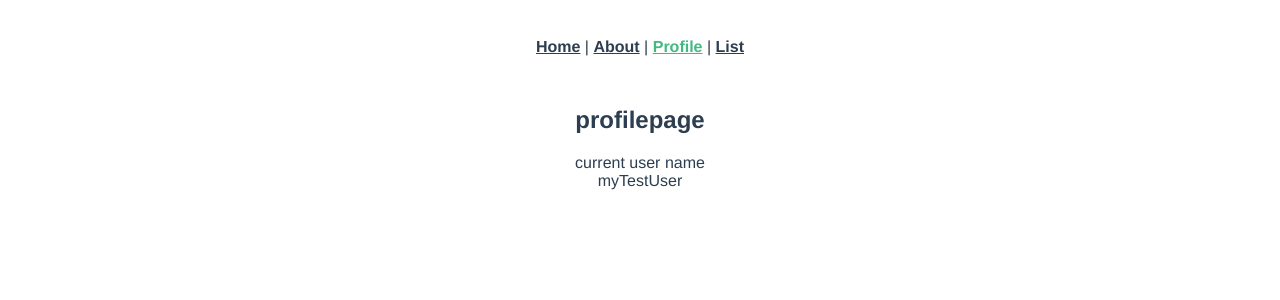
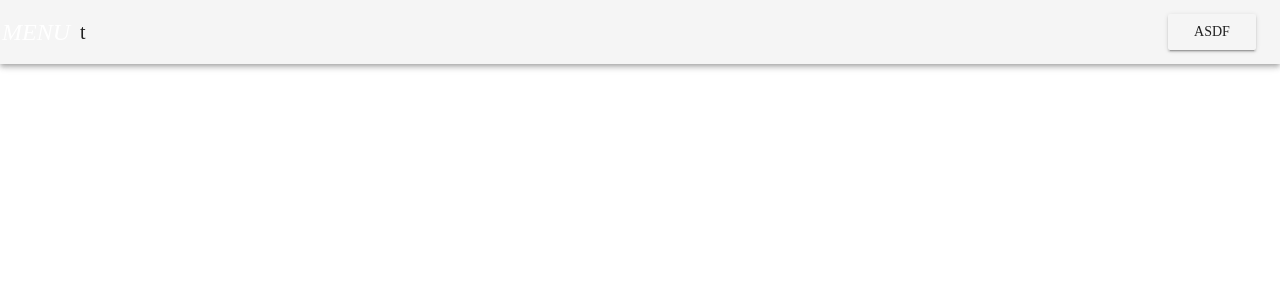
Before and after one commit to ttskp/vue-ws, a Vue app: page /profile in a window 1280 px wide. Shown: the top 300 px of the page. Built offline with nearby package versions, Linux system fonts and the light colour scheme.

Commit message:
add vuetify

```diff
--- a/package.json
+++ b/package.json
@@ -13,6 +13,7 @@
     "register-service-worker": "^1.6.2",
     "vue": "^2.6.10",
     "vue-router": "^3.0.3",
+    "vuetify": "^1.5.14",
     "vuex": "^3.0.1"
   },
   "devDependencies": {
--- a/src/App.vue
+++ b/src/App.vue
@@ -1,15 +1,25 @@
+<!--<template>-->
+<!--  <div id="app">-->
+<!--    <div id="nav">-->
+<!--      <router-link to="/">Home</router-link> |-->
+<!--      <router-link to="/about">About</router-link> |-->
+<!--      <router-link to="/profile">Profile</router-link> |-->
+<!--      <router-link to="/list">List</router-link>-->
+<!--    </div>-->
+<!--    <router-view/>-->
+<!--  </div>-->
+<!--</template>-->
 <template>
-  <div id="app">
-    <div id="nav">
-      <router-link to="/">Home</router-link> |
-      <router-link to="/about">About</router-link> |
-      <router-link to="/profile">Profile</router-link> |
-      <router-link to="/list">List</router-link>
-    </div>
-    <router-view/>
-  </div>
+  <v-toolbar class="onPrimary--text">
+    <v-toolbar-side-icon dark data-test-id="menu">
+      <v-icon color="onPrimary">menu</v-icon>
+    </v-toolbar-side-icon>
+    <v-toolbar-title>t</v-toolbar-title>
+    <v-spacer/>
+    <v-btn> asdf</v-btn>
+
+  </v-toolbar>
 </template>
-
 <style>
 #app {
   font-family: 'Avenir', Helvetica, Arial, sans-serif;
--- a/src/domain/user/page/Profile.vue
+++ b/src/domain/user/page/Profile.vue
@@ -13,11 +13,6 @@
     export default {
         computed: {
             ...mapState(MODULE_NAME, ['name'])
-        },
-        watch: {
-            name(fuck) {
-                alert(fuck);
-            }
         }
     }
 </script>
```
Also changed, not shown: src/main.js (+10 -8 lines), 1 other file (tests, documents, lock files or other folders).
